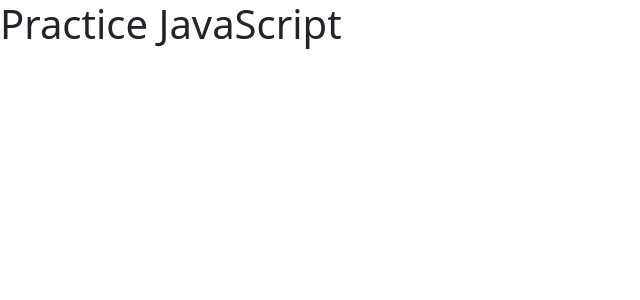
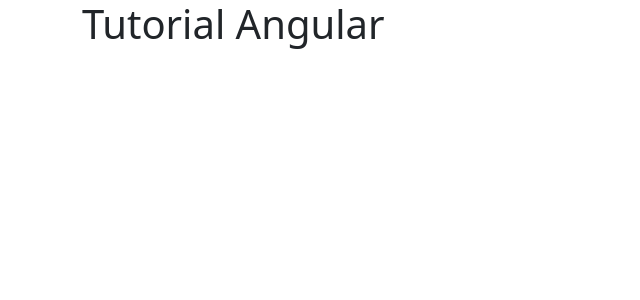
Before and after one commit to johnnycowboy3033/tutorial-angular, an Angular app: page / in a window 1280 px wide. Shown: the top 300 px of the page, without its empty margins (0-640 px from the left). Built offline with nearby package versions, Linux system fonts and the light colour scheme.

Commit message:
update README.md

```diff
--- a/src/app/app.component.html
+++ b/src/app/app.component.html
@@ -1 +1,3 @@
-<h1>{{ title }} </h1>
+<div class="container">
+    <h1>{{ title }} </h1>
+</div>
--- a/src/app/app.component.ts
+++ b/src/app/app.component.ts
@@ -7,6 +7,6 @@ import * as $ from "jquery";
   styleUrls: ['./app.component.css']
 })
 export class AppComponent {
-  title = 'Practice JavaScript';
+  title = 'Tutorial Angular';
 
 }
--- a/src/index.html
+++ b/src/index.html
@@ -2,7 +2,7 @@
 <html lang="en">
 <head>
   <meta charset="utf-8">
-  <title>PracticeJs</title>
+  <title>Tutorial Angular</title>
   <base href="/">
   <meta name="viewport" content="width=device-width, initial-scale=1">
   <link rel="icon" type="image/x-icon" href="favicon.ico">
```
Also changed, not shown: 1 other file (tests, documents, lock files or other folders).
